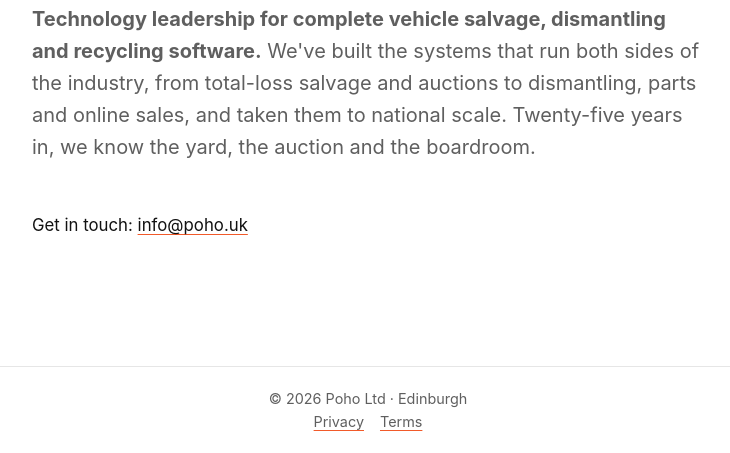
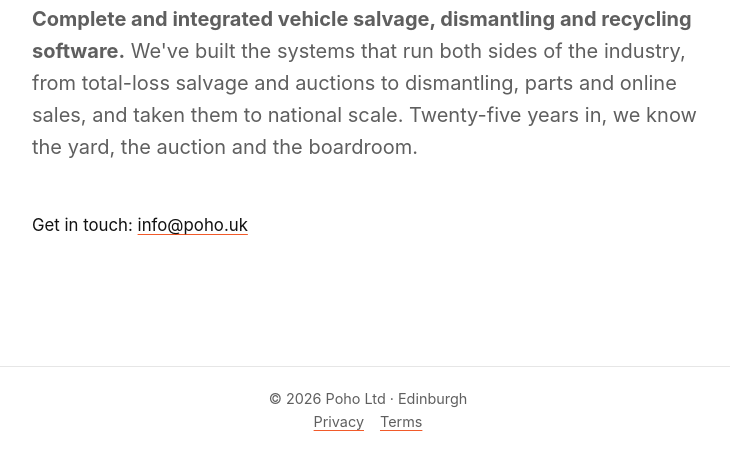
Before and after one commit to daveharcourt/poho.uk, a plain HTML site: page index.html in a window 1280 px wide. Shown: the part 347-800 px from the top of the page, without its empty margins (272-1002 px from the left). Drawn offline with Linux system fonts and the light colour scheme.

Commit message:
Update index.html

```diff
--- a/index.html
+++ b/index.html
@@ -13,7 +13,7 @@
   <main>
     <img class="logo" src="/logo.png" alt="Poho logo">
     <h1>Poho Ltd</h1>
-    <p class="lead"><strong>Technology leadership for complete vehicle salvage, dismantling and recycling software.</strong> We've built the systems that run both sides of the industry, from total-loss salvage and auctions to dismantling, parts and online sales, and taken them to national scale. Twenty-five years in, we know the yard, the auction and the boardroom.</p>
+    <p class="lead"><strong>Complete and integrated vehicle salvage, dismantling and recycling software.</strong> We've built the systems that run both sides of the industry, from total-loss salvage and auctions to dismantling, parts and online sales, and taken them to national scale. Twenty-five years in, we know the yard, the auction and the boardroom.</p>
     <p class="contact">Get in touch: <a href="mailto:info@poho.uk">info@poho.uk</a></p>
   </main>
   <footer>
```
